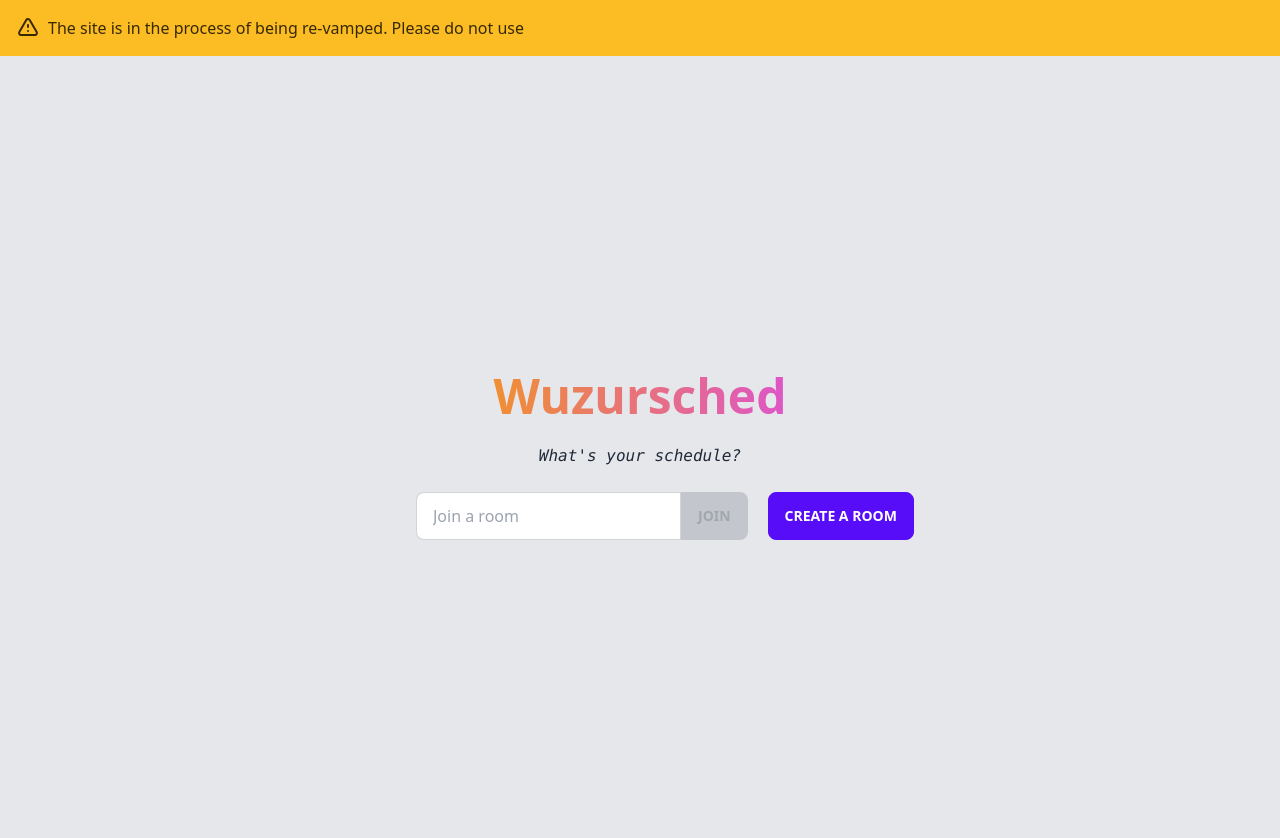
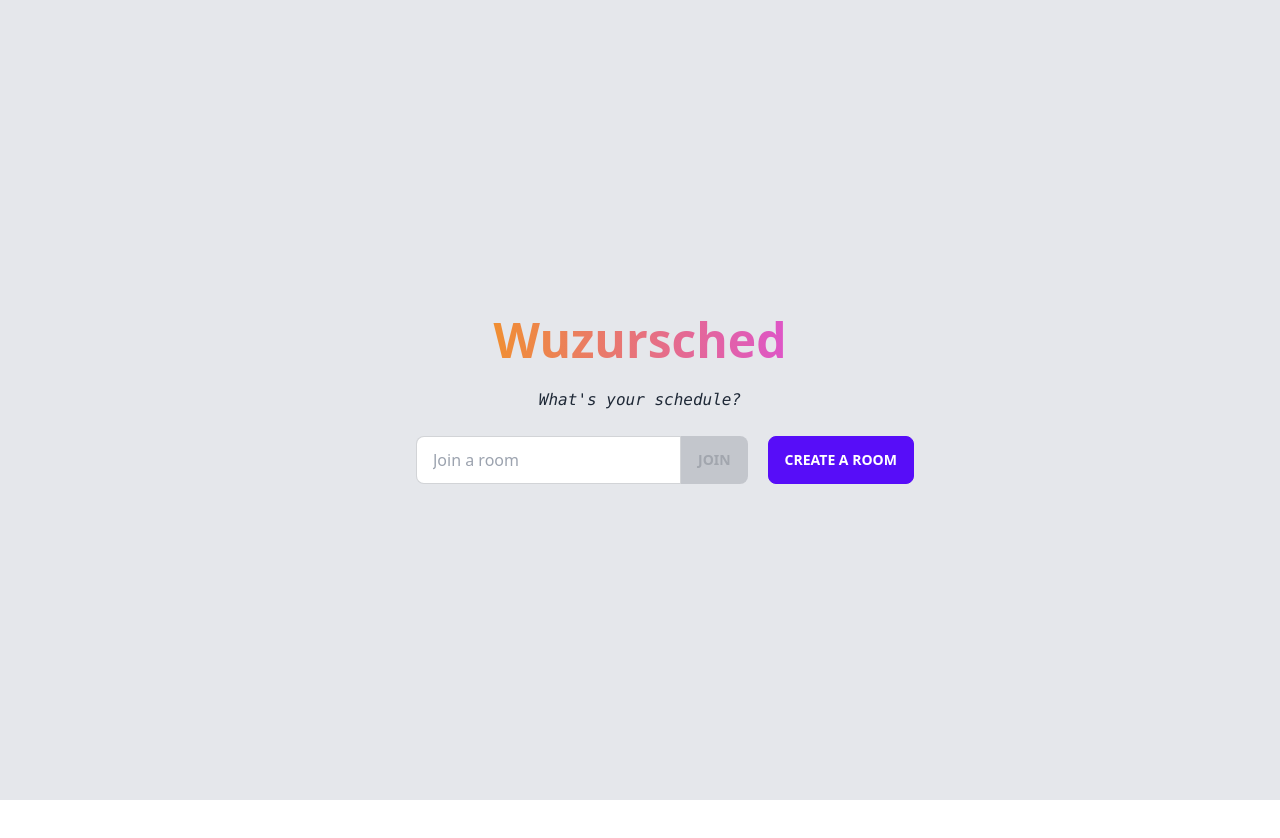
Before and after one commit to ThatXliner/wuzursched, a SvelteKit app: page / in a window 1280 px wide. Shown: the top 838 px of the page. After the commit the page ends 800 px from the top, so only its background shows below. Built offline with nearby package versions, Linux system fonts and the light colour scheme.

Commit message:
:lipstick: Removed ominous banner

```diff
--- a/src/routes/+layout.svelte
+++ b/src/routes/+layout.svelte
@@ -2,21 +2,4 @@
 	import '../app.css';
 </script>
 
-<div class="alert alert-warning shadow-lg rounded-none">
-	<div>
-		<svg
-			xmlns="http://www.w3.org/2000/svg"
-			class="stroke-current flex-shrink-0 h-6 w-6"
-			fill="none"
-			viewBox="0 0 24 24"
-			><path
-				stroke-linecap="round"
-				stroke-linejoin="round"
-				stroke-width="2"
-				d="M12 9v2m0 4h.01m-6.938 4h13.856c1.54 0 2.502-1.667 1.732-3L13.732 4c-.77-1.333-2.694-1.333-3.464 0L3.34 16c-.77 1.333.192 3 1.732 3z"
-			/></svg
-		>
-		<span>The site is in the process of being re-vamped. Please do not use</span>
-	</div>
-</div>
 <slot />
```
